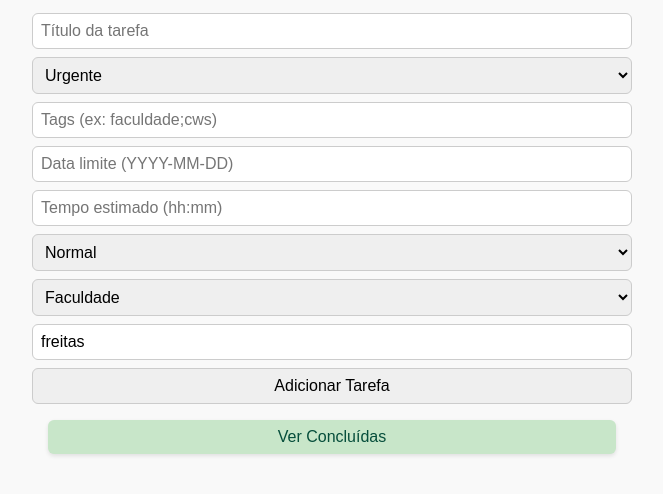
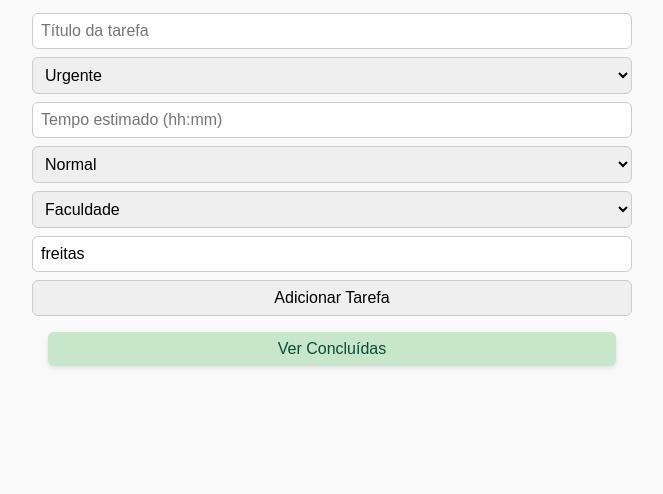
Before and after one commit to adirson52/gtd_supabase, a website: page index.html in a window 1280 px wide. Shown: the part 74-568 px from the top of the page, without its empty margins (308-971 px from the left). Drawn offline with nearby package versions, Linux system fonts and the light colour scheme; no server answers.

Commit message:
Update index.html

```diff
--- a/index.html
+++ b/index.html
@@ -3,13 +3,12 @@
 <head>
   <meta charset="UTF-8" />
   <meta name="viewport" content="width=device-width, initial-scale=1.0" />
-  <title>Kanban de Atividades – Freitas</title>
+  <title>Kanban de Atividades – Freitas</title>
   <link rel="stylesheet" href="style.css" />
 </head>
 <body>
   <h1>Kanban de Atividades (Com Edição)</h1>
 
-  <!-- ───── FORM NOVA TAREFA ───── -->
   <form id="form">
     <input name="titulo" placeholder="Título da tarefa" required />
 
@@ -21,8 +20,6 @@
       <option value="concluido">Concluído</option>
     </select>
 
-    <input name="tags" placeholder="Tags (ex: faculdade;cws)" />
-    <input name="data_limite" placeholder="Data limite (YYYY-MM-DD)" />
     <input name="tempo_estimado" placeholder="Tempo estimado (hh:mm)" />
 
     <select name="prioridade">
@@ -40,18 +37,14 @@
     <button type="submit">Adicionar Tarefa</button>
   </form>
 
-  <!-- Botão de concluídas -->
   <div class="concluidas-wrapper">
     <button id="btn-concluidas">Ver Concluídas</button>
   </div>
 
-  <!-- Aviso e quadro Kanban -->
   <div id="aviso"></div>
   <div class="kanban" id="kanban"></div>
 
-  <!-- (Modais ficaram de fora por enquanto; adicionamos depois se necessário) -->
-
-  <!-- Supabase SDK e client único -->
+  <!-- Supabase SDK + client -->
   <script src="https://cdn.jsdelivr.net/npm/@supabase/supabase-js"></script>
   <script>
     window.supabase = window.supabase.createClient(
@@ -60,7 +53,6 @@
     );
   </script>
 
-  <!-- Script principal -->
   <script src="script.js"></script>
 </body>
 </html>
```
